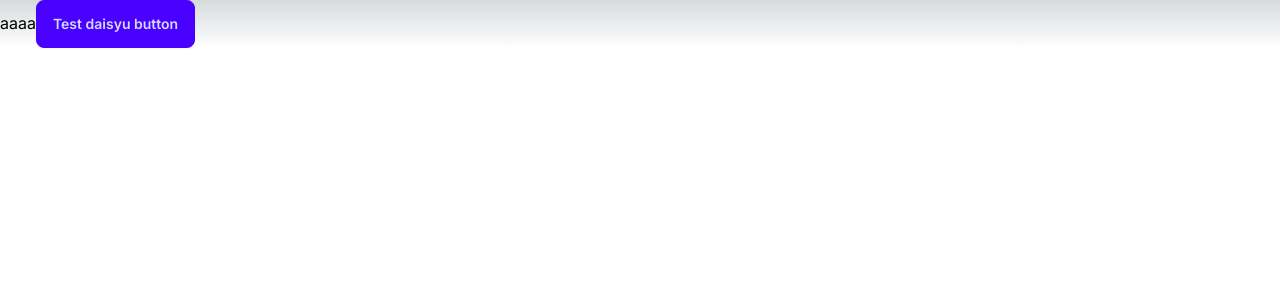
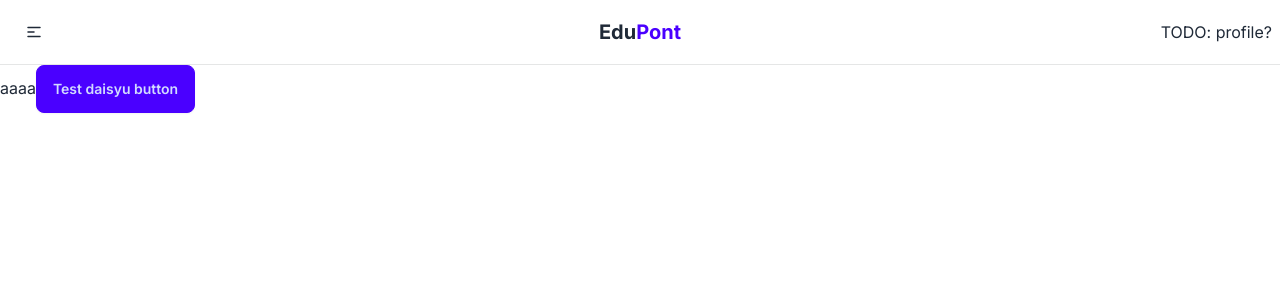
Before and after one commit to f-okd/ac-hack-2023, a Next.js app: page / in a window 1280 px wide. Shown: the top 300 px of the page. Built offline with nearby package versions, Linux system fonts and the light colour scheme.

Commit message:
Add common layout (TODO: implement layout)

```diff
--- a/package.json
+++ b/package.json
@@ -10,11 +10,15 @@
     "format": "prettier --write ."
   },
   "dependencies": {
+    "@headlessui/react": "^1.7.17",
+    "clsx": "^2.0.0",
     "next": "14.0.3",
     "react": "^18",
-    "react-dom": "^18"
+    "react-dom": "^18",
+    "react-icons": "^4.12.0"
   },
   "devDependencies": {
+    "@headlessui/tailwindcss": "^0.2.0",
     "@types/node": "^20",
     "@types/react": "^18",
     "@types/react-dom": "^18",
--- /dev/null
+++ b/src/components/layout/brand.tsx
@@ -0,0 +1,10 @@
+export function Brand() {
+  return (
+    <span className="group/brand font-bold transition-colors [&>span]:duration-300">
+      <span className="group-hover/brand:text-primary">Edu</span>
+      <span className="text-primary group-hover/brand:text-base-content">
+        Pont
+      </span>
+    </span>
+  );
+}
--- /dev/null
+++ b/src/components/layout/drawer.tsx
@@ -0,0 +1,119 @@
+import { Fragment, useEffect, useState } from "react";
+import Link from "next/link";
+import { useRouter } from "next/router";
+import { Dialog, Transition } from "@headlessui/react";
+import clsx from "clsx";
+import { HiOutlineMenuAlt1 } from "react-icons/hi";
+import { HiXMark } from "react-icons/hi2";
+
+import { Brand } from "./brand";
+
+function NavItem({
+  href,
+  children,
+}: React.PropsWithChildren<{ href: string }>) {
+  const router = useRouter();
+  const isActive = router.asPath === href;
+
+  return (
+    <li>
+      <Link href={href} className={clsx(isActive && "active")}>
+        {children}
+      </Link>
+    </li>
+  );
+}
+
+// TODO: nav items
+export function Drawer() {
+  const router = useRouter();
+
+  const [isOpen, setIsOpen] = useState(false);
+
+  // Close drawer on route change
+  useEffect(() => setIsOpen(false), [router.asPath]);
+
+  const closeModal = () => setIsOpen(false);
+
+  const openModal = () => setIsOpen(true);
+
+  return (
+    <>
+      <button
+        type="button"
+        onClick={openModal}
+        className="navbar-icon-btn btn btn-ghost text-lg"
+      >
+        <span>
+          <HiOutlineMenuAlt1 />
+        </span>
+      </button>
+
+      <Transition show={isOpen} as={Fragment}>
+        <Dialog onClose={closeModal} className="relative z-40">
+          <Transition.Child
+            as={Fragment}
+            enter="ease-out motion-safe:duration-300"
+            enterFrom="opacity-0"
+            enterTo="opacity-100"
+            leave="ease-in motion-safe:duration-200"
+            leaveFrom="opacity-100"
+            leaveTo="opacity-0"
+          >
+            <div className="fixed inset-0 bg-black/30" aria-hidden />
+          </Transition.Child>
+
+          <div className="fixed inset-0 overflow-y-auto">
+            <div className="h-[100dvh]">
+              <Transition.Child
+                as={Fragment}
+                enter="ease-out motion-safe:duration-300"
+                enterFrom="opacity-80 -translate-x-full"
+                enterTo="opacity-100 translate-0"
+                leave="ease-in motion-safe:duration-200"
+                leaveFrom="opacity-100 translate-0"
+                leaveTo="opacity-80 -translate-x-full"
+              >
+                <Dialog.Panel as="aside" className="h-full w-80 bg-base-100">
+                  <Dialog.Title className="sr-only">
+                    Sidebar with main navigation
+                  </Dialog.Title>
+
+                  <header className="navbar gap-1 border-b border-base-300 px-4 dark:border-white/10">
+                    <Link
+                      href="/"
+                      className="btn btn-ghost btn-sm text-xl normal-case"
+                    >
+                      <Brand />
+                    </Link>
+
+                    <button
+                      type="button"
+                      onClick={closeModal}
+                      className="navbar-icon-btn ml-auto"
+                    >
+                      <span>
+                        <HiXMark />
+                      </span>
+                    </button>
+                  </header>
+
+                  <main>
+                    <nav>
+                      <ul className="menu my-4 px-4">
+                        <NavItem href="/test">
+                          <span>icon here</span>
+                          test
+                        </NavItem>
+                      </ul>
+                    </nav>
+                  </main>
+                </Dialog.Panel>
+              </Transition.Child>
+            </div>
+          </div>
+        </Dialog>
+      </Transition>
+    </>
+  );
+}
--- /dev/null
+++ b/src/components/layout/index.tsx
@@ -0,0 +1,14 @@
+import { NavBar } from "./navbar";
+
+export type LayoutProps = React.PropsWithChildren;
+
+export function Layout({ children }: LayoutProps) {
+  return (
+    <div className="flex min-h-[100dvh] flex-col">
+      <div className="sticky top-0 z-30 w-full flex-none border-b border-base-300 bg-transparent backdrop-blur transition-colors dark:border-white/5">
+        <NavBar />
+      </div>
+      {children}
+    </div>
+  );
+}
--- /dev/null
+++ b/src/components/layout/navbar.tsx
@@ -0,0 +1,25 @@
+import Link from "next/link";
+
+import { Brand } from "./brand";
+import { Drawer } from "./drawer";
+
+export function NavBar() {
+  return (
+    <header className="navbar items-stretch">
+      <div className="navbar-start">
+        <Drawer />
+      </div>
+
+      <div className="navbar-center">
+        <Link
+          href="/"
+          className="btn btn-ghost btn-sm !text-lg normal-case md:btn-md md:!text-xl"
+        >
+          <Brand />
+        </Link>
+      </div>
+
+      <div className="navbar-end">TODO: profile?</div>
+    </header>
+  );
+}
--- a/src/pages/_app.tsx
+++ b/src/pages/_app.tsx
@@ -1,5 +1,7 @@
 import type { AppProps } from "next/app";
 import { Inter } from "next/font/google";
+
+import { Layout } from "@/components/layout";
 
 import "@/styles/globals.css";
 
@@ -8,7 +10,9 @@ const inter = Inter({ subsets: ["latin"] });
 export default function App({ Component, pageProps }: AppProps) {
   return (
     <div className={inter.className}>
-      <Component {...pageProps} />
+      <Layout>
+        <Component {...pageProps} />
+      </Layout>
     </div>
   );
 }
--- a/src/pages/index.tsx
+++ b/src/pages/index.tsx
@@ -1,6 +1,6 @@
 export default function Home() {
   return (
-    <main>
+    <main className="container">
       aaaa
       <button className="btn btn-primary">Test daisyu button</button>
     </main>
--- a/src/styles/globals.css
+++ b/src/styles/globals.css
@@ -3,25 +3,5 @@
 @tailwind utilities;
 
 :root {
-  --foreground-rgb: 0, 0, 0;
-  --background-start-rgb: 214, 219, 220;
-  --background-end-rgb: 255, 255, 255;
+  @apply motion-safe:scroll-smooth;
 }
-
-@media (prefers-color-scheme: dark) {
-  :root {
-    --foreground-rgb: 255, 255, 255;
-    --background-start-rgb: 0, 0, 0;
-    --background-end-rgb: 0, 0, 0;
-  }
-}
-
-body {
-  color: rgb(var(--foreground-rgb));
-  background: linear-gradient(
-      to bottom,
-      transparent,
-      rgb(var(--background-end-rgb))
-    )
-    rgb(var(--background-start-rgb));
-}
--- a/tailwind.config.ts
+++ b/tailwind.config.ts
@@ -1,5 +1,6 @@
 import type { Config } from "tailwindcss";
 import daisyui from "daisyui";
+import headlessuiTailwind from "@headlessui/tailwindcss";
 
 const config: Config = {
   content: [
@@ -16,6 +17,6 @@ const config: Config = {
       },
     },
   },
-  plugins: [daisyui],
+  plugins: [daisyui, headlessuiTailwind],
 };
 export default config;
```
Also changed, not shown: 1 other file (tests, documents, lock files or other folders).
